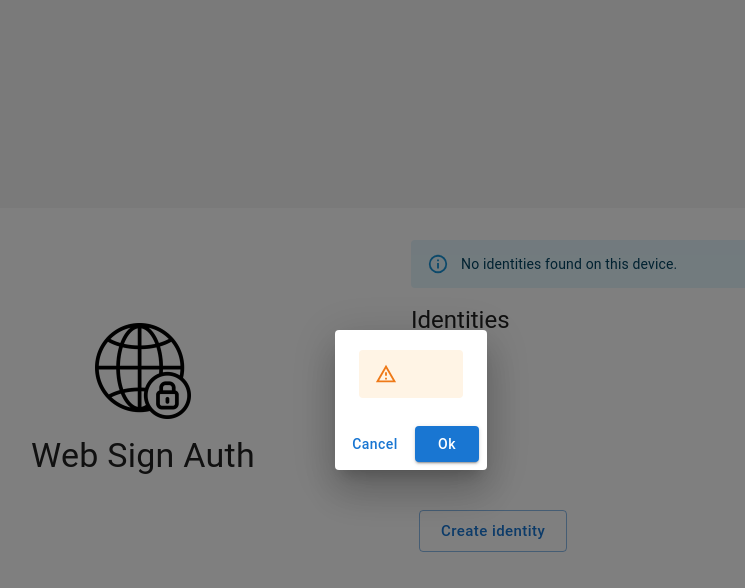
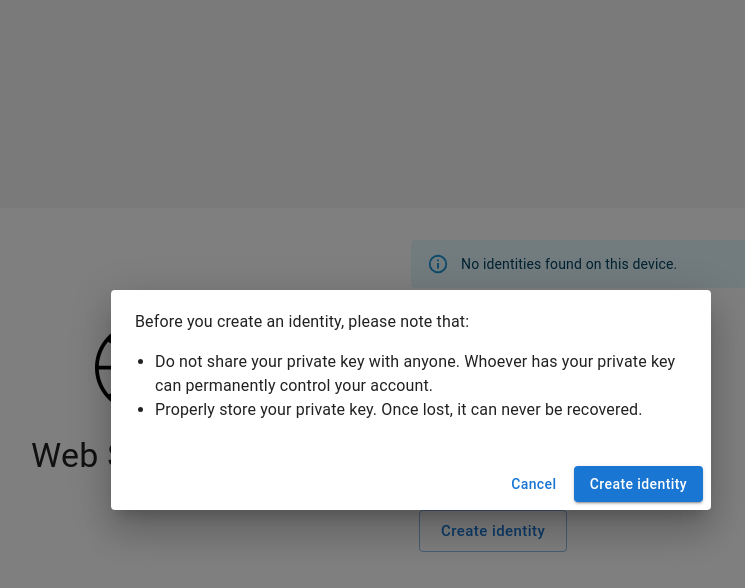
Before and after one commit to longern/web-sign-auth, a React (Create React App) app: page / in a window 1280 px wide. Both pictures are taken after a click on the button "Create identity". Shown: the top 588 px of the page, without its empty margins (229-974 px from the left). Built offline with nearby package versions, Linux system fonts and the light colour scheme.

Commit message:
Add warning message

```diff
--- a/src/CreateIdentityDialog.tsx
+++ b/src/CreateIdentityDialog.tsx
@@ -1,11 +1,5 @@
 import React from "react";
-import {
-  Alert,
-  Button,
-  Dialog,
-  DialogActions,
-  DialogContent,
-} from "@mui/material";
+import { Button, Dialog, DialogActions, DialogContent } from "@mui/material";
 import { createIdentity, useIdentities } from "./useIdentities";
 import { useTranslation } from "react-i18next";
 
@@ -22,7 +16,11 @@ function CreateIdentityDialog({
   return (
     <Dialog open={open} onClose={onClose}>
       <DialogContent>
-        <Alert severity="warning"></Alert>
+        {t("beforeCreating")}
+        <ul style={{ paddingLeft: 20 }}>
+          <li>{t("doNotShare")}</li>
+          <li>{t("properlyStore")}</li>
+        </ul>
       </DialogContent>
       <DialogActions>
         <Button onClick={onClose}>{t("Cancel")}</Button>
@@ -38,7 +36,7 @@ function CreateIdentityDialog({
             })
           }
         >
-          {t("Ok")}
+          {t("Create identity")}
         </Button>
       </DialogActions>
     </Dialog>
--- a/src/i18n.ts
+++ b/src/i18n.ts
@@ -24,7 +24,12 @@ const resources = {
       "Try it": "Try it",
       "Use another identity": "Use another identity",
 
+      beforeCreating: "Before you create an identity, please note that:",
       canSign: "Now you can sign as the identities created on this device.",
+      doNotShare:
+        "Do not share your private key with anyone. Whoever has your private key can permanently control your account.",
+      properlyStore:
+        "Properly store your private key. Once lost, it can never be recovered.",
       noIdentities: "No identities found on this device.",
       wantsAccess: "wants to access your identity",
     },
@@ -51,8 +56,12 @@ const resources = {
       "Try it": "试一试",
       "Use another identity": "使用其他身份",
 
+      beforeCreating: "在创建身份之前，请注意：",
       canSign: "现在您可以使用此设备上创建的身份进行签名。",
+      doNotShare:
+        "不要与任何人分享您的私钥。拥有您的私钥的人可以永久获得您账户的控制权。",
       noIdentities: "此设备上未找到任何身份。",
+      properlyStore: "妥善保管您的私钥。一旦丢失，将永远无法找回。",
       wantsAccess: "请求访问您的身份",
     },
   },
```
